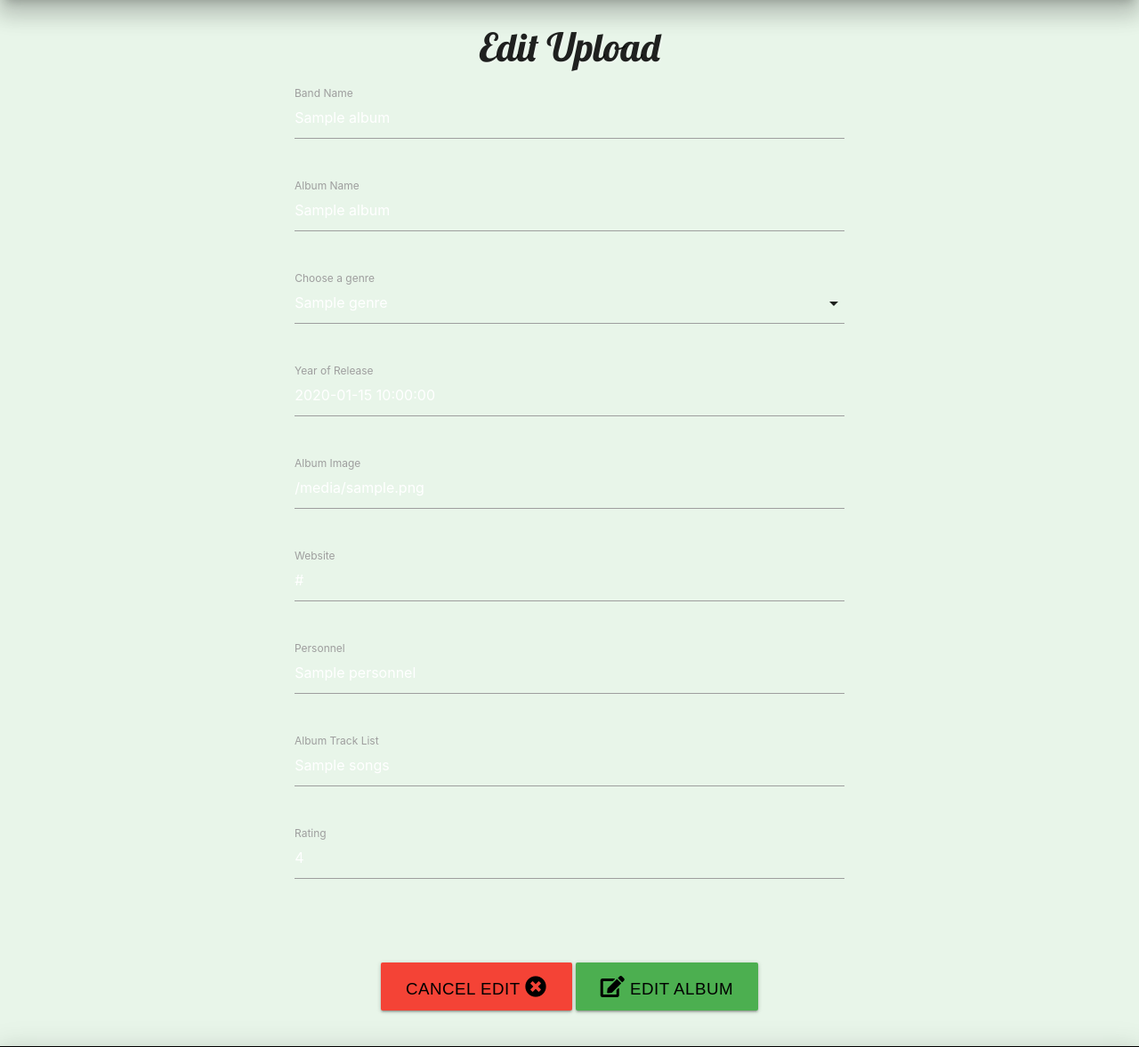
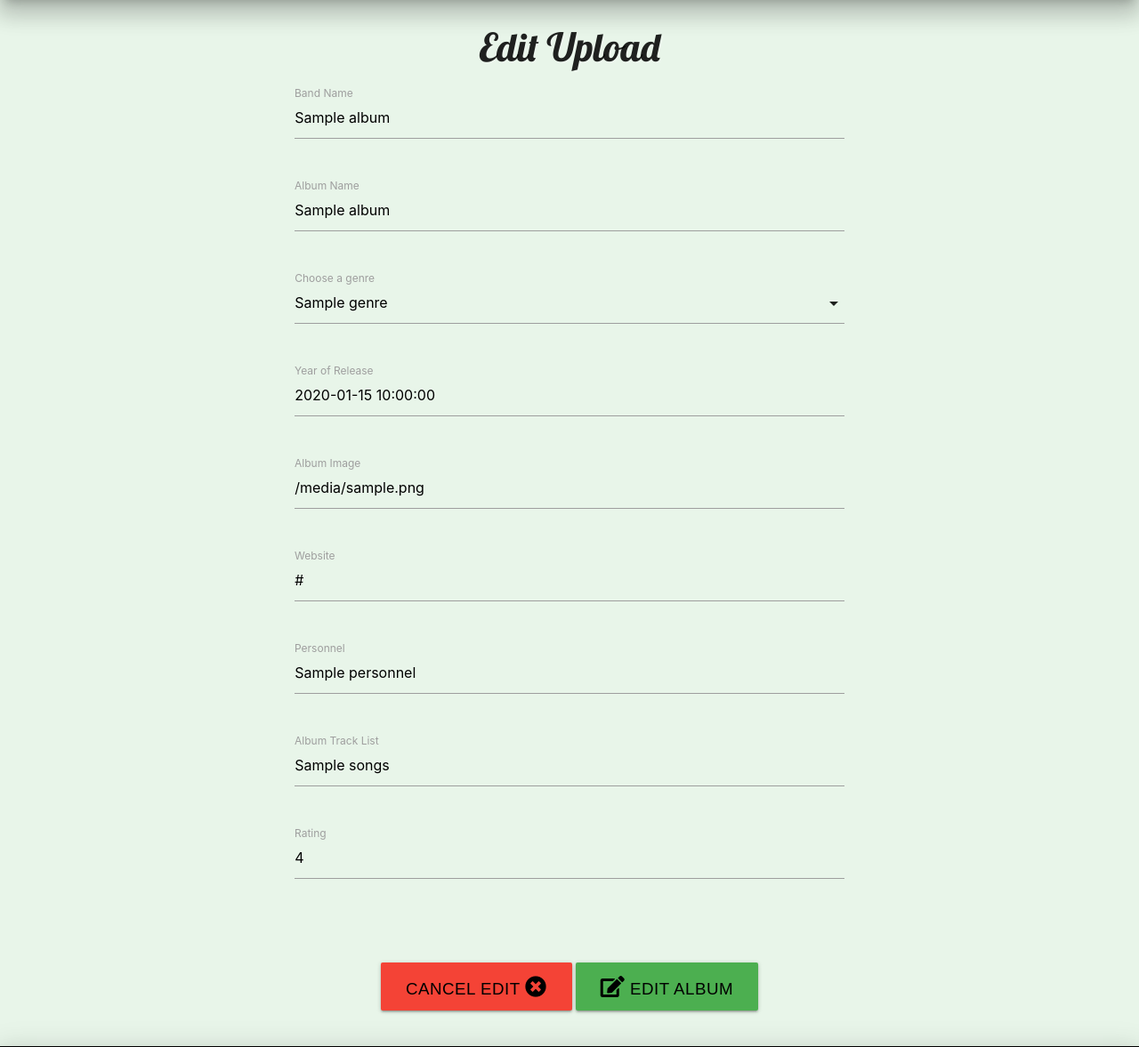
Before and after one commit to Code-Institute-Submissions/Irish-Music-Vault, a Flask app: template templates/edit.html in a window 1280 px wide. Shown: the part 64-1241 px from the top of the page at 89% size. Run offline with Flask 2, Linux system fonts and the light colour scheme; the template is opened without the code that fills it: most values are stand-ins (such as "Sample title", 1, 10 or a date in 2020); some libraries are stand-ins or nearby versions; some web fonts are replaced.

Commit message:
Change all font colors on upload/edit pages to black

```diff
--- a/static/styles/style.css
+++ b/static/styles/style.css
@@ -181,6 +181,10 @@ input {
 
 .more-info {
     font-size: 13px;
+}
+
+.select-wrapper input.select-dropdown {
+    color: black;
 }
 
 /* ----------------------------------------------view-album.html*/
--- a/templates/albums.html
+++ b/templates/albums.html
@@ -26,7 +26,7 @@
             </div>
        </div>
 
-      <h3 class="center-align card-title">Recently Added Albums</h3>
+      <h3 class="center-align card-title">Albums Database</h3>
       <!--Albums uploaded to database-->
     {% if albums|length > 0 %}
       <div class="row">
--- a/templates/edit.html
+++ b/templates/edit.html
@@ -7,24 +7,24 @@
     <form action="{{ url_for('edit', album_id=album._id) }}" method="POST">
         <div class="row">
             <div class="input-field col s6 offset-s3 center-align">
-                <input id="band_name" name="band_name" type="text" class="validate input-fields" value="{{ album.band_name }}" required />
+                <input id="band_name" name="band_name" type="text" class="black-text validate input-fields" value="{{ album.band_name }}" required />
                 <label class="active input-fields" for="band_name">Band Name</label>
             </div>
         </div>
         <div class="row">
             <div class="input-field col s6 offset-s3 center-align">
-                <input id="album_name" name="album_name" type="text" class="validate input-fields" value="{{ album.album_name }}" required />
+                <input id="album_name" name="album_name" type="text" class="validate input-fields black-text" value="{{ album.album_name }}" required />
                 <label class="active input-fields" for="album_name">Album Name</label>
             </div>
         </div>
         <div class="row">
             <div class="input-field col s6 offset-s3 center-align">
                 <select id="genre_name" name="genre_name" class="validate" required>
-                    <option class="input-fields" disabled></option>
+                    <option class="input-fields black-text" disabled>Choose One</option>
                     {% for genre in genres %} {% if genre.genre_name == album.genre_name %}
-                    <option class="input-fields" value="{{ genre.genre_name }}" selected>{{ genre.genre_name }}</option>
+                    <option class="input-fields black-text" value="{{ genre.genre_name }}" selected>{{ genre.genre_name }}</option>
                     {% else %}
-                    <option class="input-fields" value="{{ genre.genre_name }}">{{ genre.genre_name }}</option>
+                    <option class="input-fields black-text" value="{{ genre.genre_name }}">{{ genre.genre_name }}</option>
                     {% endif %} {% endfor %}
                 </select>
                 <label for="genre_name">Choose a genre</label>
@@ -32,37 +32,37 @@
         </div>
         <div class="row">
             <div class="input-field col s6 offset-s3 center-align">
-                <input id="release_date" name="release_date" type="text" minlength="4" maxlength="4" class="validate input-fields" value="{{ album.release_date }}" required />
+                <input id="release_date" name="release_date" type="text" minlength="4" maxlength="4" class="validate input-fields black-text" value="{{ album.release_date }}" required />
                 <label class="active input-fields" for="release_date">Year of Release</label>
             </div>
         </div>
         <div class="row">
             <div class="input-field col s6 offset-s3 center-align">
-                <input id="album_image" name="album_image" type="text" class="validate input-fields" value="{{ album.album_image }}" placeholder="Add image url" />
+                <input id="album_image" name="album_image" type="text" class="validate input-fields black-text" value="{{ album.album_image }}" placeholder="Add image url" />
                 <label class="active input-fields" for="album_image">Album Image</label>
             </div>
         </div>
         <div class="row">
             <div class="input-field col s6 offset-s3 center-align">
-                <input id="website" name="website" type="text" class="validate input-fields" value="{{ album.website }}" />
+                <input id="website" name="website" type="text" class="validate input-fields black-text" value="{{ album.website }}" />
                 <label class="active input-fields" for="website">Website</label>
             </div>
         </div>
         <div class="row">
             <div class="input-field col s6 offset-s3 center-align">
-                <input id="personnel" name="personnel" type="text" class="validate input-fields" value="{{ album.personnel }}" />
+                <input id="personnel" name="personnel" type="text" class="validate input-fields black-text" value="{{ album.personnel }}" />
                 <label class="active input-fields" for="personnel">Personnel</label>
             </div>
         </div>
         <div class="row">
             <div class="input-field col s6 offset-s3 center-align">
-                <input id="songs" name="songs" type="text" class="validate input-fields" value="{{ album.songs }}" />
+                <input id="songs" name="songs" type="text" class="validate input-fields black-text" value="{{ album.songs }}" />
                 <label class="active input-fields" for="songs">Album Track List</label>
             </div>
         </div>
         <div class="row">
             <div class="input-field col s6 offset-s3 center-align">
-                <input id="rating" name="rating" type="text" class="validate input-fields" value="{{ album.rating }}" />
+                <input id="rating" name="rating" type="text" class="validate input-fields black-text" value="{{ album.rating }}" />
                 <label class="active input-fields" for="rating">Rating</label>
             </div>
         </div>
--- a/templates/view-album.html
+++ b/templates/view-album.html
@@ -13,4 +13,5 @@
 <h5 class="band-name">Personnel</h5>
 <p>{{ album.personnel }}</p>
 
+
 {% endblock %}
```
Also changed, not shown: templates/upload.html (+10 -10 lines).
